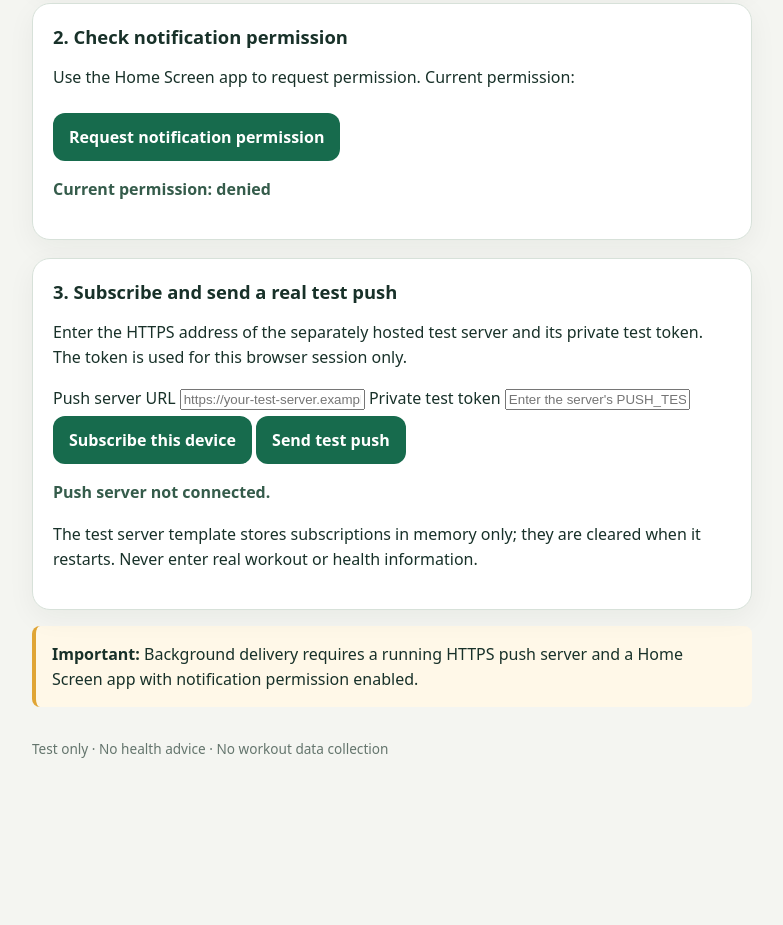
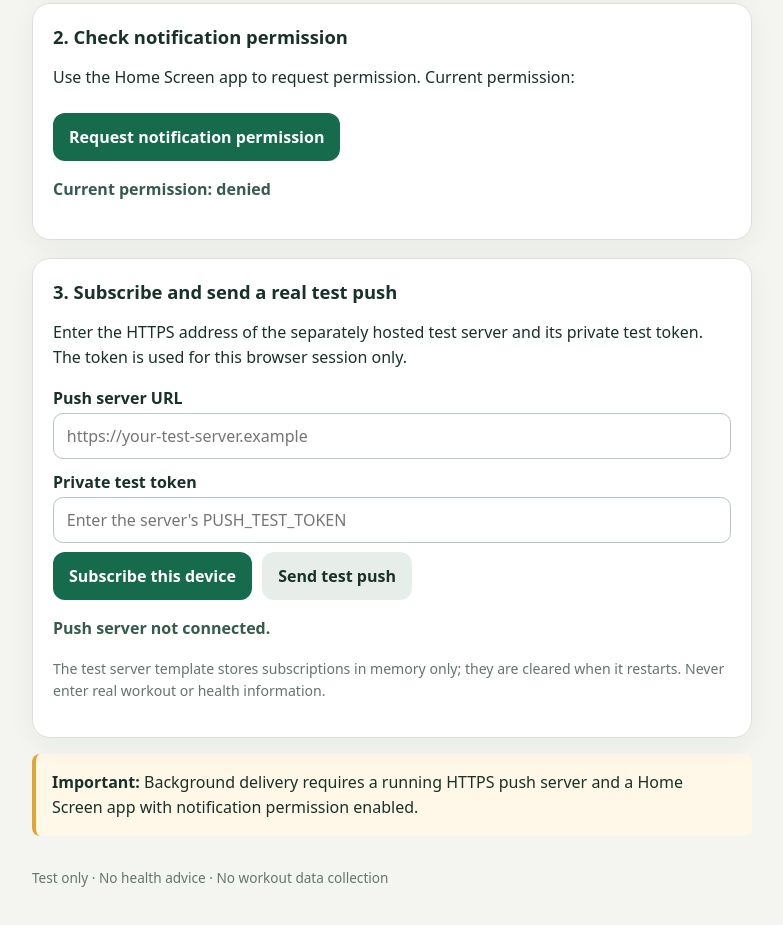
Before and after one commit to YitengZhang11/Honours-Stage-Project, a plain HTML site: page index.html in a window 1280 px wide. Shown: the part 537-1462 px from the top of the page, without its empty margins (248-1031 px from the left). Before the commit the page ends 1343 px from the top, so only its background shows below. Drawn offline with Linux system fonts and the light colour scheme.

Commit message:
Style Web Push configuration fields

```diff
--- a/styles.css
+++ b/styles.css
@@ -13,4 +13,11 @@ button:focus-visible { outline: 3px solid #f0b744; outline-offset: 3px; }
 .status { color: #355c4b; font-weight: 650; }
 .note { margin-top: 1rem; padding: 1rem; border-left: 4px solid #e0a535; border-radius: 8px; background: #fff8e8; line-height: 1.55; }
 footer { margin-top: 2rem; color: #64756d; font-size: .85rem; }
+label { display: block; margin: .75rem 0 .25rem; font-weight: 700; }
+input { display: block; width: 100%; min-height: 46px; padding: .7rem .8rem; border: 1px solid #b9c9bd; border-radius: 10px; color: #183129; background: #fff; font: inherit; }
+input:focus-visible { outline: 3px solid #f0b744; outline-offset: 2px; }
+.button-row { display: flex; flex-wrap: wrap; gap: .65rem; margin-top: .35rem; }
+.button-row button { margin-top: .2rem; }
+button.secondary { background: #e7eee9; color: #183129; }
+.small-note { color: #64756d; font-size: .88rem; }
 @media (prefers-reduced-motion: no-preference) { .card { animation: appear .35s ease-out both; } @keyframes appear { from { opacity: 0; transform: translateY(6px); } to { opacity: 1; transform: none; } } }
```
